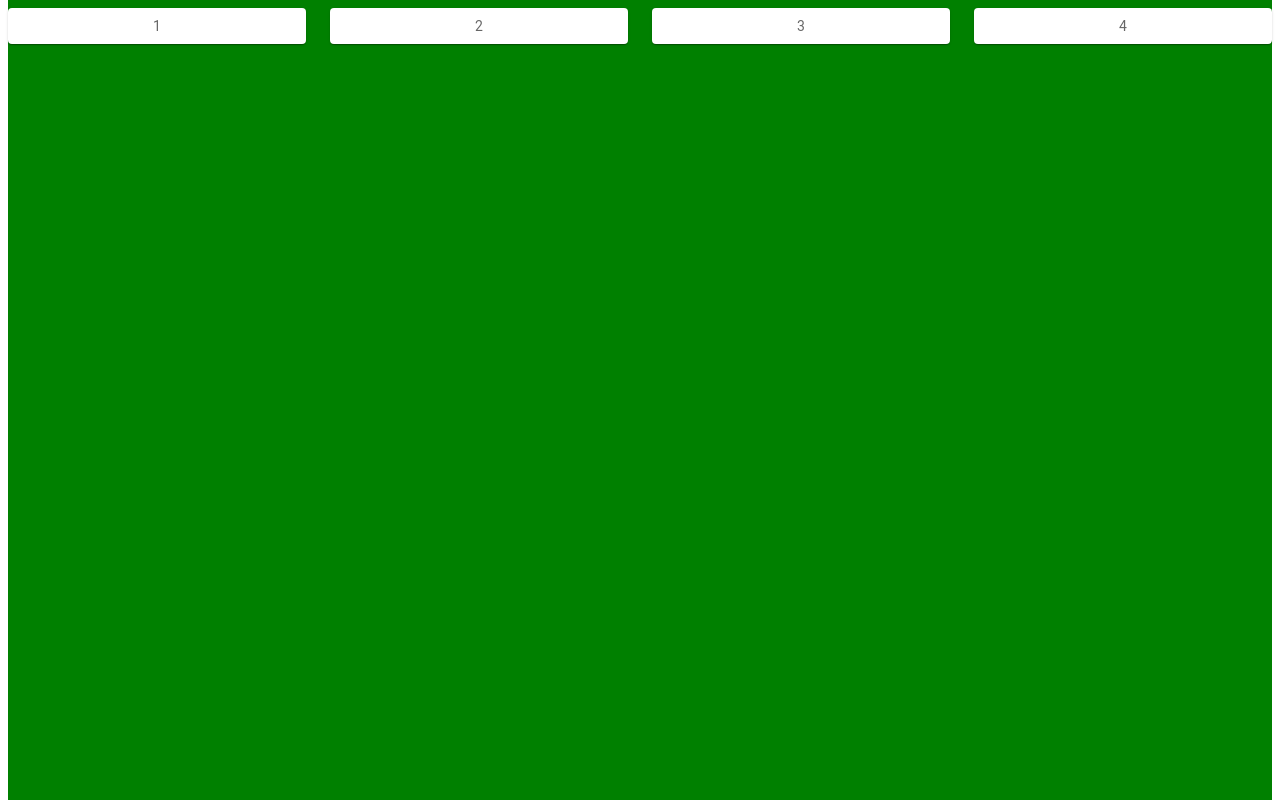
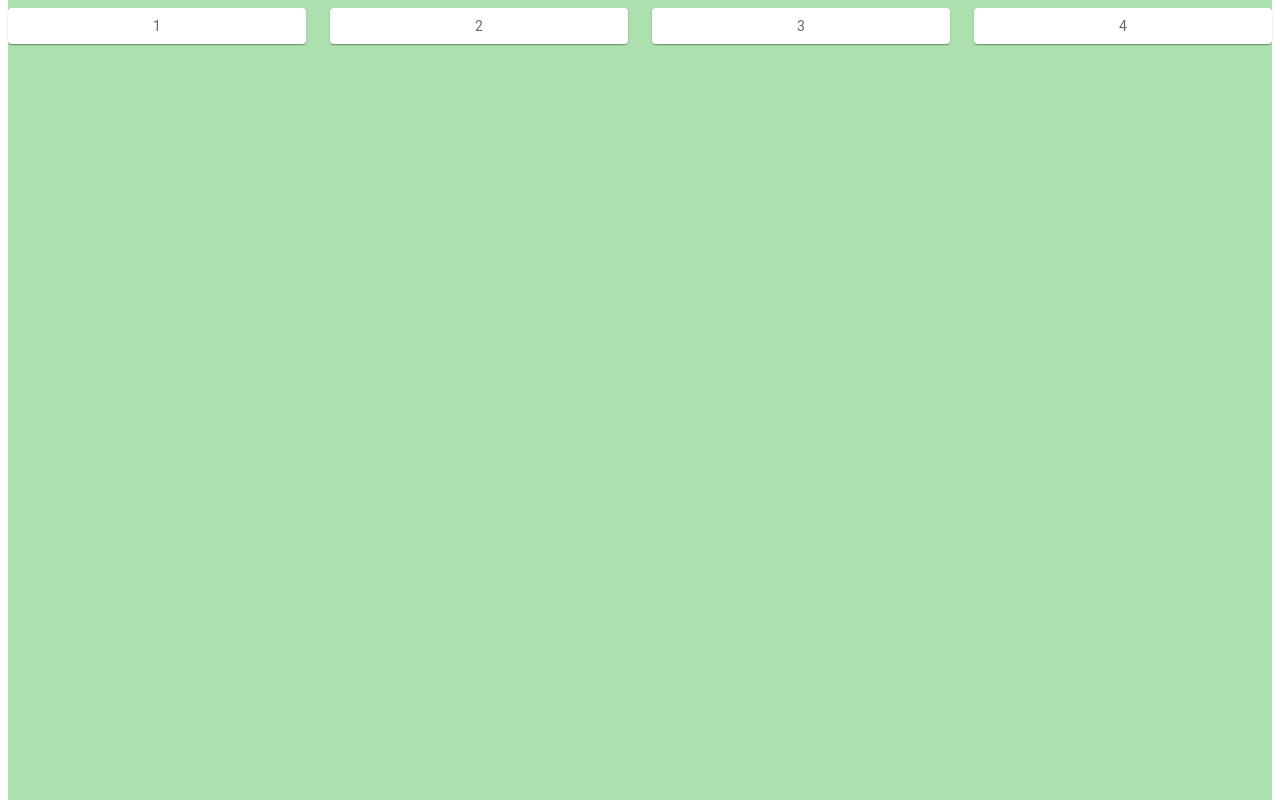
Before and after one commit to macosta2015/YouTube-Version2, a React (Create React App) app in the folder youtube/: page / in a window 1280 px wide. Built offline with nearby package versions, Linux system fonts and the light colour scheme.

Commit message:
Adding the proper CSS

```diff
--- a/youtube/src/pages/Row&Columns/Row&Column.css
+++ b/youtube/src/pages/Row&Columns/Row&Column.css
@@ -0,0 +1,5 @@
+.custom-box {
+    width: 100%;
+    height: 100vh;
+    background-color: #ACE1AF;
+  }
--- a/youtube/src/pages/Row&Columns/Row&Column.js
+++ b/youtube/src/pages/Row&Columns/Row&Column.js
@@ -16,21 +16,24 @@ const Item = styled(Paper)(({ theme }) => ({
 
 export default function RowAndColumnSpacing() {
   return (
-    <Box sx={{ width: '100%', height: '100vh', backgroundColor: 'green' }}>
+    <div className="custom-box">
+    {/* <Box sx={{ width: '100%', height: '100vh', backgroundColor: 'green' }}>       */}
       <Grid container rowSpacing={1} columnSpacing={{ xs: 1, sm: 2, md: 3 }}>
-        <Grid item xs={12} sm={6} md={4} lg={3} xl={2}>
+        <Grid item xs={12} sm={12} md={4} lg={3} xl={6}>
           <Item>1</Item>
         </Grid>
-        <Grid item xs={12} sm={6} md={4} lg={3} xl={2}>
+        <Grid item xs={12} sm={12} md={4} lg={3} xl={6}>
           <Item>2</Item>
         </Grid>
-        <Grid item xs={12} sm={6} md={4} lg={3} xl={2}>
+        <Grid item xs={12} sm={12} md={4} lg={3} xl={6}>
           <Item>3</Item>
         </Grid>
-        <Grid item xs={12} sm={6} md={4} lg={3} xl={2}>
+        <Grid item xs={12} sm={12} md={4} lg={3} xl={6} sx={{ display: { xs: 'none', md: 'block' } }}>
           <Item>4</Item>
         </Grid>
       </Grid>
-    </Box>
+    {/* </Box> */}
+    </div>
+
   );
 }
```
